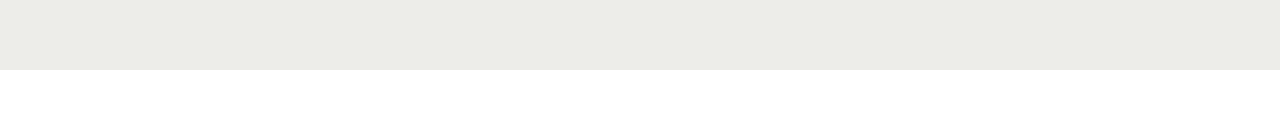
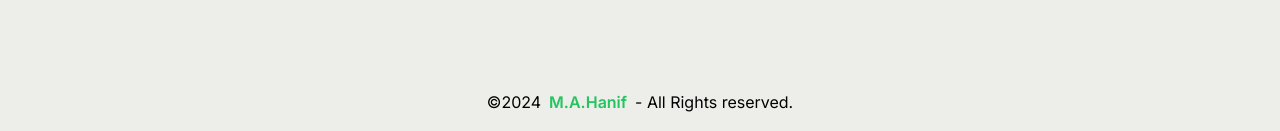
Before and after one commit to hanif365/todoapp, a Next.js app: page / in a window 1280 px wide. Shown: the part 730-861 px from the top of the page. Before the commit the page ends 800 px from the top, so only its background shows below. Built offline with nearby package versions, Linux system fonts and the light colour scheme.

Commit message:
feat: Add footer part, and copyright

```diff
--- a/src/app/layout.js
+++ b/src/app/layout.js
@@ -1,5 +1,6 @@
 import { Inter } from "next/font/google";
 import "./globals.css";
+import Footer from "@/components/Shared/Footer";
 
 const inter = Inter({ subsets: ["latin"] });
 
@@ -11,7 +12,10 @@ export const metadata = {
 export default function RootLayout({ children }) {
   return (
     <html lang="en">
-      <body className={inter.className}>{children}</body>
+      <body className={inter.className}>
+        {children}
+        <Footer />
+      </body>
     </html>
   );
 }
--- /dev/null
+++ b/src/components/Shared/Footer.jsx
@@ -0,0 +1,17 @@
+import React from "react";
+
+const Footer = () => {
+  return (
+    <div className="flex justify-center bg-[#edede9] py-5">
+      &copy;{new Date().getFullYear()}{" "}
+      <span className="text-me mx-2 text-green-500 font-semibold">
+        <a href="https://hanif.netlify.app" target="_blank">
+          M.A.Hanif
+        </a>
+      </span>
+      - All Rights reserved.
+    </div>
+  );
+};
+
+export default Footer;
```
